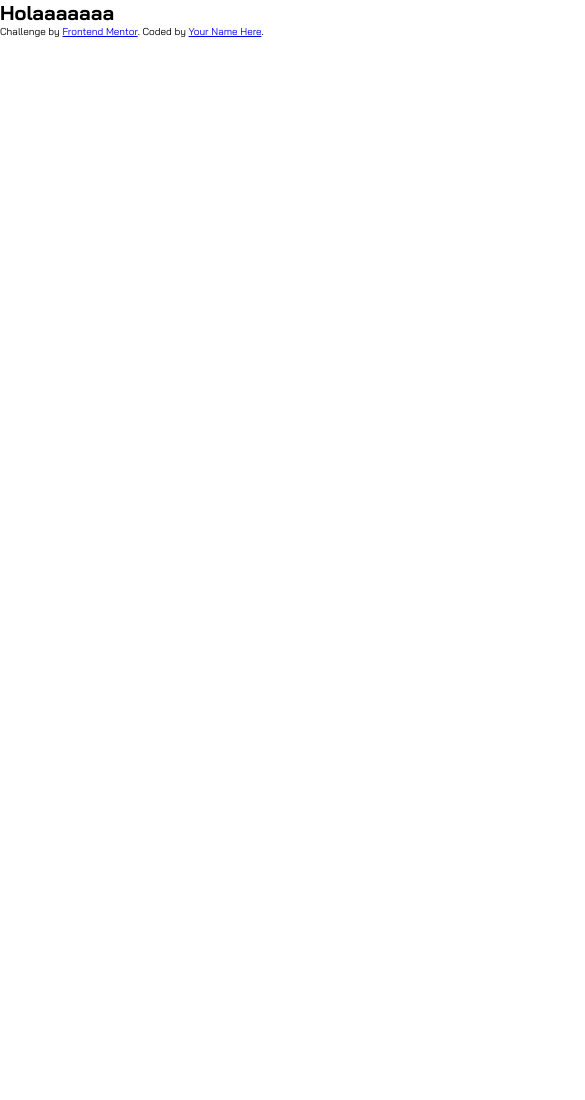
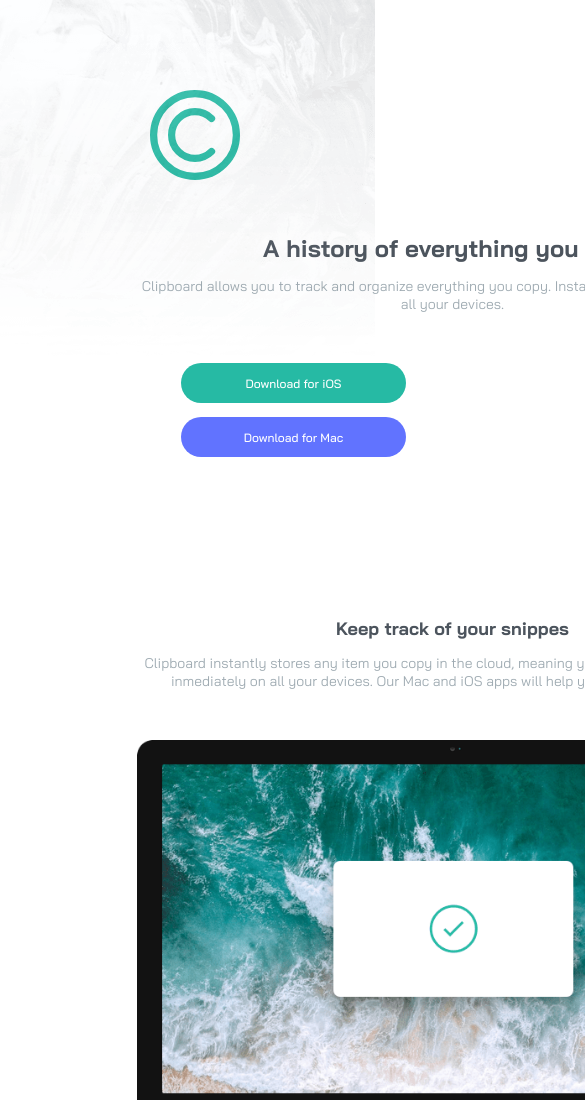
Before and after one commit to leodev9911/clipboard-landing-page-master, a website: page src/index.html in a window 390 px wide. Shown: the top 1100 px of the page, 585 px wide, since content can reach past the window. Before the commit the page ends 844 px from the top, so only its background shows below. Drawn offline with Linux system fonts and the light colour scheme.

Commit message:
Header and first-section of mobile ready

```diff
--- a/src/index.html
+++ b/src/index.html
@@ -12,7 +12,54 @@
   <link rel="stylesheet" href="./styles.css">
 </head>
 <body>
-  <h1>Holaaaaaaa</h1>
+  <header>
+    <img src="./images/bg-header-mobile.png" alt="" class="bg-mobile">
+    <figure>
+      <img class="logo" src="./images/logo.svg" alt="">
+    </figure>
+  </header>
+  <main>
+    <section class="download-section">
+      <div class="text">
+        <h1>A history of everything you copy</h1>
+        <p>Clipboard allows you to track and organize everything you copy. Instantly acess you clipboard on all your devices.</p>
+      </div>
+      <div class="buttons">
+        <a href="#">Download for iOS</a>
+        <a href="#">Download for Mac</a>
+      </div>
+    </section>
+    <section class="first-section">
+      <div class="section">
+        <h2>Keep track of your snippes</h2>
+        <p>Clipboard instantly stores any item you copy in the cloud, meaning you can acces your snippets inmediately on all your devices. Our Mac and iOS apps will help you organize everything.</p>
+      </div>
+      <figure>
+        <img src="./images/image-computer.png" alt="">
+      </figure>
+      <div class="properties">
+        <h3>Quick Search</h3>
+        <p>Easily search your snippets by content, category, web address, application, and more.</p>
+      </div>
+      <div class="properties">
+        <h3>iCloud Sync</h3>
+        <p>Instantly saves and syncs snippets across all your devices.</p>
+      </div>
+      <div class="properties">
+        <h3>Complete History</h3>
+        <p>Retrieve any snippets from the first moment you started using the app.</p>
+      </div>
+    </section>
+    <section class="second-section">
+      <div class="section">
+        <h2>Access Clipboard Anywhere</h2>
+        <p>Whether you're on the go, or at your copmputer, you can access all your Clipboard snippets in a few simple clicks.</p>
+      </div>
+      <figure>
+        <img src="./images/image-devices.png" alt="">
+      </figure>
+    </section>
+  </main>
   <footer>
     <p class="attribution">
       Challenge by <a href="https://www.frontendmentor.io?ref=challenge" target="_blank">Frontend Mentor</a>.
--- a/src/styles.css
+++ b/src/styles.css
@@ -111,3 +111,110 @@ html {
     font-size: 62.5%;
     font-family: 'Bai Jamjuree';
 }
+header {
+    display: grid;
+    place-items: center;
+    width: 100%;
+    padding-top: 90px;
+    padding-bottom: 10px;
+}
+header .bg-mobile {
+    position: absolute;
+    top: 0;
+    bottom: 0;
+    left: 0;
+    right: 0;
+}
+header .logo {
+    width: 90px;
+}
+main {
+    display: grid;
+    gap: 160px;
+}
+.download-section {
+    display: grid;
+    place-items: center;
+    gap: 50px;
+    background-color: white;
+    padding-top: 40px;
+}
+.download-section div {
+    width: 70%;
+    display: flex;
+    flex-direction: column;
+    justify-content: center;
+    gap: 14px;
+    text-align: center;
+}
+.download-section div h1 {
+    font-size: 2.4rem;
+    color: var(--dark-grayish-blue);
+}
+.download-section div p {
+    font-size: 1.4rem;
+    color: var(--grayish-blue);
+}
+.download-section .buttons {
+    width: 60%;
+}
+.download-section .buttons a {
+    display: grid;
+    place-items: center;
+    width: 100%;
+    max-width: 225px;
+    height: 40px;
+    border-radius: 40px;
+    font-size: 1.2rem;
+    font-weight: 500;
+    color: white;
+    text-decoration: none;
+}
+.download-section .buttons a:nth-child(1) {
+    background-color: var(--strong-cyan);
+}
+.download-section .buttons a:nth-child(2) {
+    background-color: var(--light-blue);
+}
+.first-section {
+    display: grid;
+    gap: 50px;
+    place-items: center;
+}
+.section {
+    text-align: center;
+    width: 70%;
+}
+.section {
+    text-align: center;
+    width: 70%;
+}
+.section h2 {
+    font-size: 1.8rem;
+    color: var(--dark-grayish-blue);
+    margin-bottom: 14px;
+}
+.section p {
+    font-size: 1.4rem;
+    color: var(--grayish-blue);
+}
+.first-section figure {
+    display: flex;
+    justify-content: center;
+}
+.first-section img {
+    width: 84%;
+}
+.first-section .properties {
+    text-align: center;
+    width: 70%;
+}
+.first-section .properties h3 {
+    font-size: 1.6rem;
+    color: var(--dark-grayish-blue);
+    margin-bottom: 14px;
+}
+.first-section .properties p {
+    font-size: 1.4rem;
+    color: var(--grayish-blue);
+}
```
